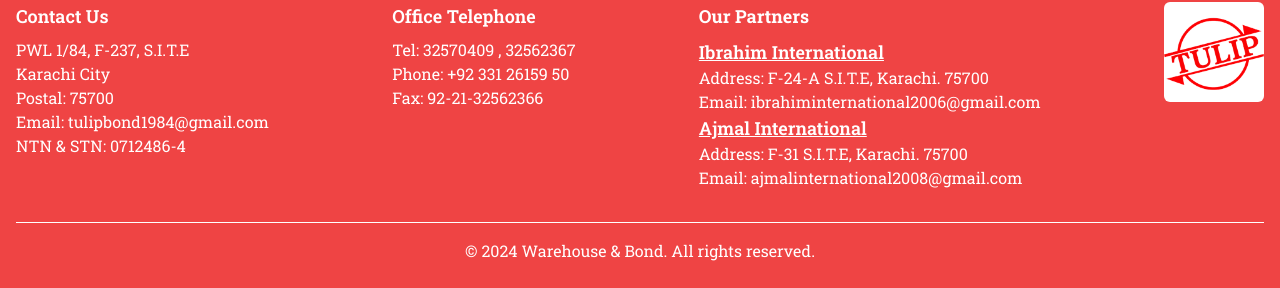
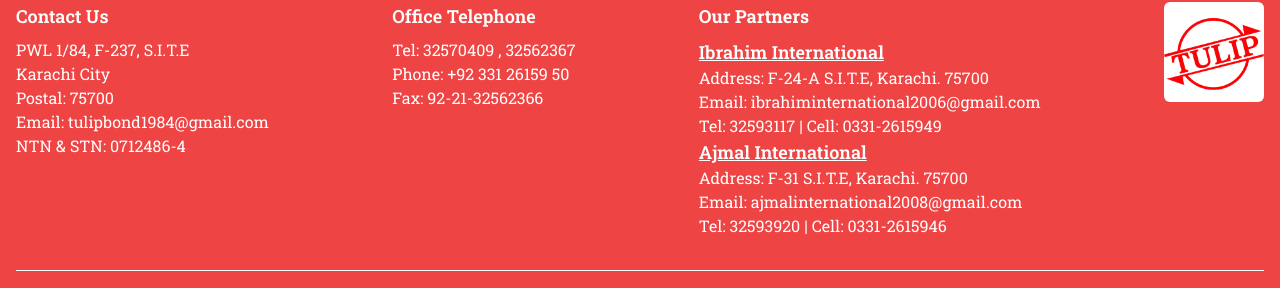
Before and after one commit to tulipbond/tulip-website, a Next.js app: page / in a window 1280 px wide. Shown: the part 2646-2934 px from the top of the page. Built offline with nearby package versions, Linux system fonts and the light colour scheme; a web font is replaced by a local one; what taos would draw is missing.

Commit message:
numbers added

```diff
--- a/src/components/Footer.tsx
+++ b/src/components/Footer.tsx
@@ -30,9 +30,12 @@
             <Link href="https://maps.app.goo.gl/8ALkhriZuCCmWNzn6"><h1 className=" text-lg font-semibold underline">Ibrahim International</h1></Link>
             <p>Address: F-24-A S.I.T.E, Karachi. 75700</p>
             <p>Email: ibrahiminternational2006@gmail.com</p>
+            <p>Tel: 32593117 | Cell: 0331-2615949</p>
            <Link href="https://maps.app.goo.gl/aeMNQuW4Xg2Jkw5x8"><h1 className=" text-lg font-semibold underline">Ajmal International</h1></Link>
             <p>Address: F-31 S.I.T.E, Karachi. 75700</p>
             <p>Email: ajmalinternational2008@gmail.com</p>
+            <p>Tel: 32593920 | Cell: 0331-2615946</p>
+
 
           </div>
           <div className="flex flex-col">
```
